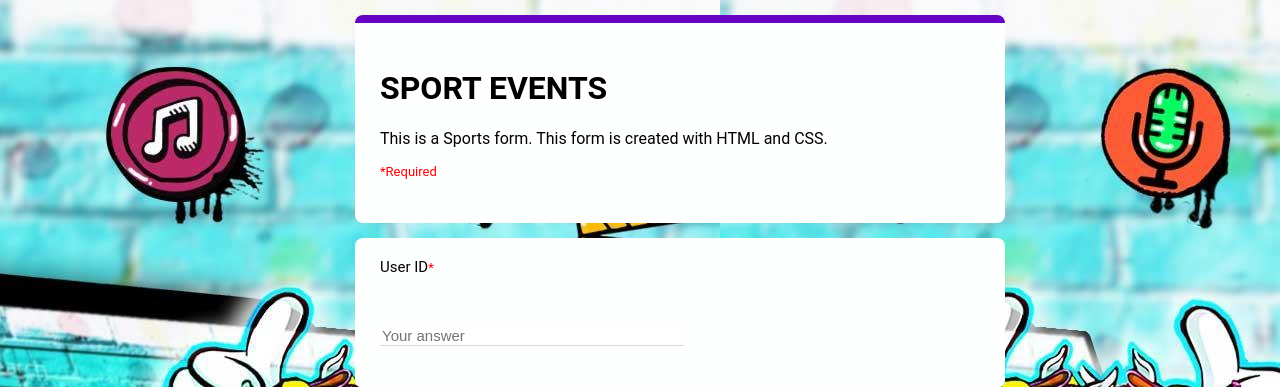
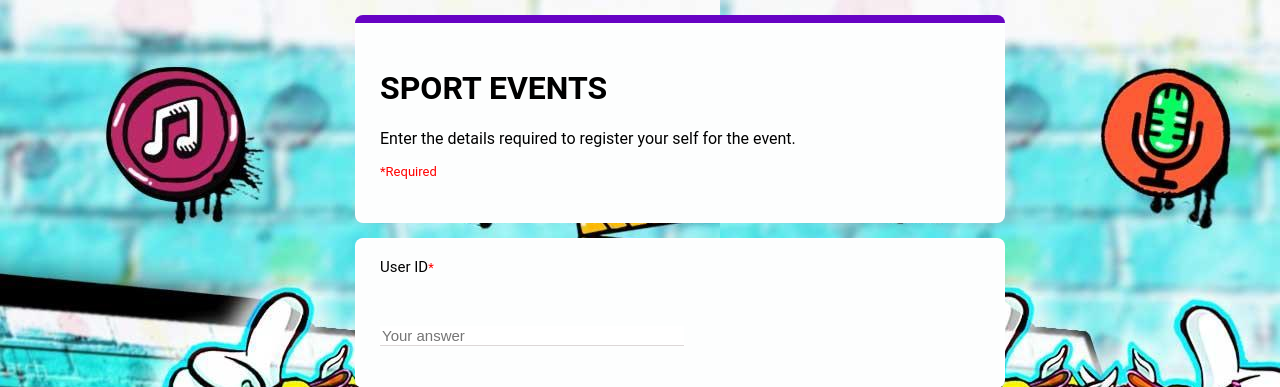
Before and after one commit to madhav-18/Event-registration-form, a PHP site: page /sports.php in a window 1280 px wide. Shown: the top 387 px of the page. Run offline with PHP 8.4, Linux system fonts and the light colour scheme.

Commit message:
Update sports.php

```diff
--- a/sports.php
+++ b/sports.php
@@ -16,7 +16,7 @@ include("connection.php");
 		<form method="post" >
 		<div class="title-div">
 			<h1>SPORT EVENTS</h1>
-			<p>This is a Sports form. This form is created with HTML and CSS.</p>
+			<p>Enter the details required to register your self for the event.</p>
 			<p class="required">*Required</p>
 		</div>
 
```
